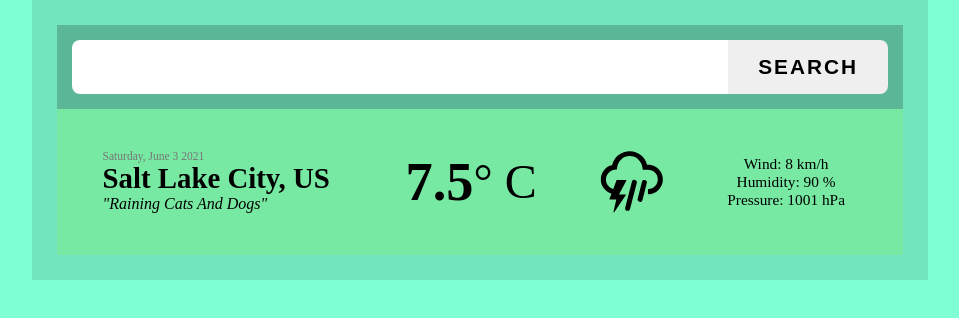
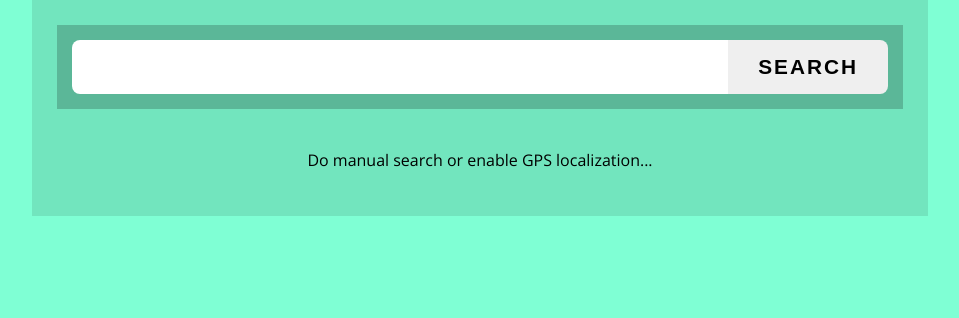
Before and after one commit to koshonson/open-weather, a React app: page / in a window 1280 px wide. Shown: the top 318 px of the page, without its empty margins (160-1119 px from the left). Built offline with nearby package versions, Linux system fonts and the light colour scheme; no server answers.

Commit message:
_v1 fully working Current (weather) component implemented

```diff
--- a/src/components/App.js
+++ b/src/components/App.js
@@ -2,22 +2,26 @@ import '../styles/app.css';
 import React, { useState, useEffect } from 'react';
 import { getWeather, parseWeather } from '../api/weather';
 import Search from './Search';
+import Message from './generic/Message';
 import Current from './Current';
 import Forecast from './Forecast';
 
 const App = () => {
-	const [searchTerm, setSearchTerm] = useState('Prague');
+	const [searchTerm, setSearchTerm] = useState('');
 	const [location, setLocation] = useState(null);
 	const [currentWeather, setCurrentWeather] = useState(null);
 	const [forecast, setForecast] = useState(null);
+	const [units, setUnits] = useState('celsius');
 
 	useEffect(async () => {
+		if (searchTerm) {
 			try {
 				const { data } = await getWeather.currentByTerm(searchTerm);
 				setCurrentWeather(parseWeather.current(data));
 				setLocation(parseWeather.coords(data));
 			} catch {
 				console.log(`No such location (${searchTerm}) found.`);
+			}
 		}
 	}, [searchTerm]);
 
@@ -28,10 +32,37 @@ const App = () => {
 		}
 	}, [location]);
 
+	const switchUnits = () => {
+		units === 'celsius' ? setUnits('fahrenheit') : setUnits('celsius');
+	};
+
+	const renderCurrent = () => {
+		if (currentWeather) {
+			return (
+				<Current
+					data={currentWeather}
+					units={units}
+					switchUnits={switchUnits}
+				/>
+			);
+		} else {
+			return (
+				<Message message="Do manual search or enable GPS localization..." />
+			);
+		}
+	};
+
+	const renderForecast = () => {
+		if (forecast) {
+			return <Forecast />;
+		}
+	};
+
 	return (
 		<div className="container">
 			<Search setSearchTerm={setSearchTerm} />
-			<Current weather={currentWeather} />
+			{renderCurrent()}
+			{renderForecast()}
 		</div>
 	);
 };
--- a/src/components/Current.js
+++ b/src/components/Current.js
@@ -1,29 +1,41 @@
 import '../styles/current.css';
 import React from 'react';
 import { getIcon } from './icons';
+import Title from './generic/Title';
+import TemperatureBox from './generic/TemperatureBox';
+import IconBox from './generic/IconBox';
+import InfoBox from './generic/InfoBox';
 
-const Current = () => {
-	const WeatherIcon = getIcon(201);
+const Current = ({ data, units, switchUnits }) => {
+	const weatherIcon = getIcon(data);
+	const windIcon = {
+		icon: getIcon('winddir'),
+		dir: data.wind.deg
+	};
+
+	const infoBoxParams = [
+		{ label: 'Humidity', value: data.humidity, units: '%' },
+		{ label: 'Pressure', value: data.pressure, units: 'hPa' },
+		{ label: 'Wind', value: data.wind.speed, units: 'm/s', icon: windIcon }
+	];
 
 	return (
 		<div className="current-weather">
-			<div className="cw-main">
-				<div className="cw-main-date">Saturday, June 3 2021</div>
-				<div className="cw-main-title">Salt Lake City, US</div>
-				<div className="cw-main-desc">"raining cats and dogs"</div>
-			</div>
-			<div className="cw-temp">
-				<div className="cw-temp-value">7.5</div>
-				<div className="cw-temp-unit">° C</div>
-			</div>
-			<div className="cw-icon">
-				<WeatherIcon className="cw-icon-img" />
-			</div>
-			<div className="cw-info">
-				<div>Wind: 8 km/h</div>
-				<div>Humidity: 90 %</div>
-				<div>Pressure: 1001 hPa</div>
-			</div>
+			<Title
+				className="cw-main"
+				title={`${data.name}, ${data.country}`}
+				subtitle={data.weather.description}
+				timestamp={data.ts}
+			/>
+			<TemperatureBox
+				className="cw-temp"
+				tC={data.tC}
+				tF={data.tF}
+				units={units}
+				switchUnits={switchUnits}
+			/>
+			<IconBox className="cw-icon" icon={weatherIcon} />
+			<InfoBox className="cw-info" params={infoBoxParams} />
 		</div>
 	);
 };
--- a/src/styles/app.css
+++ b/src/styles/app.css
@@ -1,3 +1,5 @@
+@import url('https://fonts.googleapis.com/css2?family=Open+Sans:ital,wght@0,400;0,700;1,300&display=swap');
+
 * {
 	margin: 0;
 	padding: 0;
@@ -7,6 +9,7 @@
 body {
 	height: 100vh;
 	background-color: aquamarine;
+	font-family: 'Open Sans', sans-serif;
 }
 
 .container {
--- a/src/styles/current.css
+++ b/src/styles/current.css
@@ -9,20 +9,20 @@
 	display: flex;
 	flex-direction: column;
 	justify-content: center;
-	padding-left: 2vw;
+	padding-left: 1vw;
 }
 
-.cw-main-date {
-	font-size: 0.9vw;
+.cw-main .date {
+	font-size: 0.8vw;
 	color: #777;
 }
 
-.cw-main-title {
+.cw-main .title {
 	font-size: 2.25vw;
 	font-weight: 800;
 }
 
-.cw-main-desc {
+.cw-main .subtitle {
 	font-size: 1.25vw;
 	text-transform: capitalize;
 	font-style: italic;
@@ -32,27 +32,34 @@
 	display: flex;
 	justify-content: center;
 	align-items: center;
+	margin: 0 1vw;
 }
 
-.cw-temp-value {
-	font-size: 4.25vw;
+.cw-temp .value {
+	font-size: 4.15vw;
 	font-weight: 700;
 }
 
-.cw-temp-unit {
+.cw-temp .unit {
 	cursor: pointer;
 	user-select: none;
 	font-size: 3.75vw;
+	transition: 0.5s;
+}
+
+.cw-temp .unit:hover {
+	transform: scale(1.075);
+	color: #333;
 }
 
 .cw-icon {
 	display: flex;
 	justify-content: center;
 	align-items: center;
-	padding-bottom: 1em;
+	margin: 0 1vw;
 }
 
-.cw-icon-img {
+.cw-icon .icon-img {
 	font-size: 7vw;
 }
 
@@ -60,7 +67,27 @@
 	display: flex;
 	flex-direction: column;
 	justify-content: center;
-	align-items: center;
-	padding-right: 1vw;
+	margin: 0 1vw 0 4vw;
 	font-size: 1.2vw;
 }
+
+.param {
+	position: relative;
+	font-size: 1.25vw;
+	margin: 0.15vw 0;
+}
+
+.param .label {
+	font-weight: bold;
+}
+
+.param .units {
+	color: #333;
+}
+
+.param .icon {
+	position: absolute;
+	top: -0.2vw;
+	font-size: 2vw;
+	margin-left: 0.5vw;
+}
--- a/src/styles/search.css
+++ b/src/styles/search.css
@@ -22,7 +22,7 @@
 }
 
 .term-input:hover {
-	background-color: rgba(255, 255, 255, 0.95);
+	background-color: rgba(255, 255, 255, 0.9);
 }
 
 .button {
```
Lines whose indentation alone changed are shown as unchanged.
